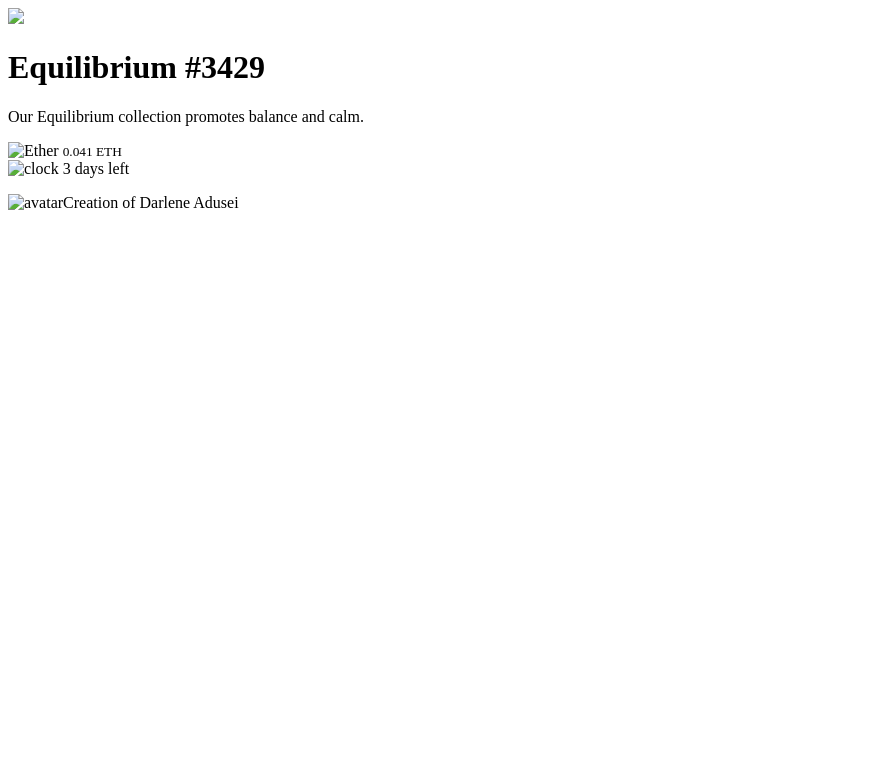
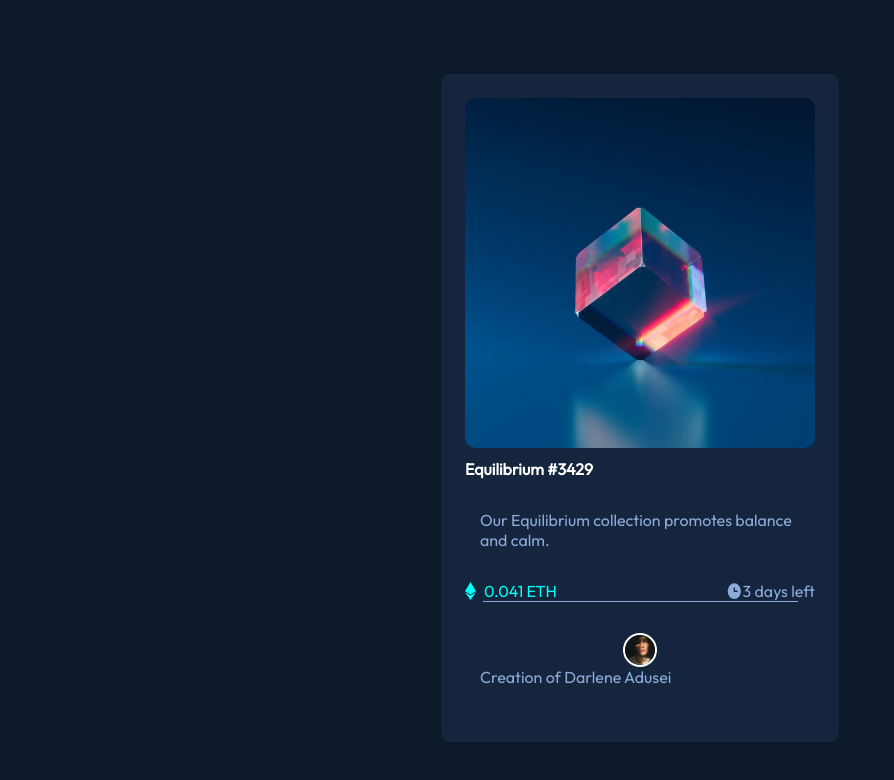
Before and after one commit to Darlenequame/nft-preview-card, a plain HTML site: page index.html in a window 1280 px wide. Shown: the whole page, without its empty margins (0-894 px from the left). Drawn offline with Linux system fonts and the light colour scheme.

Commit message:
Co-authored-by: A. Emmanuel <asamoahe3@users.noreply.github.com>

```diff
--- a/index.html
+++ b/index.html
@@ -1,17 +1,23 @@
 <!DOCTYPE html>
 <html lang="en">
   <head>
-  <meta charset="UTF-8">
-  <meta name="viewport" content="width=device-width, initial-scale=1.0">
-  <link rel="stylesheet" href="./style.css">
-  <link rel="icon" type="image/png" sizes="32x32" href="./images/favicon-32x32.png">
+    <meta charset="UTF-8" />
+    <meta name="viewport" content="width=device-width, initial-scale=1.0" />
+    <link rel="stylesheet" href="./style.css" />
+    <link
+      rel="icon"
+      type="image/png"
+      sizes="32x32"
+      href="./images/favicon-32x32.png"
+    />
     <title>NFT Preview Card Component</title>
   </head>
   <body>
     <main>
       <div class="container">
-
-      <img class="ether" src="./images/image-equilibrium.jpg"/>
+        <div class="hero-image">
+          <img class="ether" src="./images/image-equilibrium.jpg" />
+        </div>
 
         <h1>Equilibrium #3429</h1>
 
@@ -19,17 +25,25 @@
 
         <div class="balance">
           <div class="eth">
-          <img src="./images/icon-ethereum.svg" alt="Ether"/>
-          <small>0.041 ETH</small>
+            <img src="./images/icon-ethereum.svg" alt="Ether" />
+            <span>0.041 ETH</span>
           </div>
 
-       <div class="days"><img src="./images/icon-clock.svg" alt="clock"/> <span>3 days left</span></div>
+          <div class="days">
+            <img src="./images/icon-clock.svg" alt="clock" />
+            <span>3 days left</span>
+          </div>
         </div>
 
         <div class="hr"></div>
 
-      <p class="text-mute"><img class="avatar" src="./images/image-avatar.png" alt="avatar"/>Creation of <span>Darlene Adusei</span></p>
-
+        <p class="text-mute">
+          <img
+            class="avatar"
+            src="./images/image-avatar.png"
+            alt="avatar"
+          />Creation of <span>Darlene Adusei</span>
+        </p>
       </div>
     </main>
   </body>
--- /dev/null
+++ b/style.css
@@ -0,0 +1,108 @@
+@import url("https://fonts.googleapis.com/css2?family=Outfit:wght@400&display=swap");
+
+:root {
+  /*Colours*/
+  --Soft-blue: hsl(215, 51%, 70%);
+  --Cyan: hsl(178, 100%, 50%);
+
+  --Very-dark-blue-main-BG: hsl(217, 54%, 11%);
+  --Very-dark-blue-card-BG: hsl(216, 50%, 16%);
+  --Very-dark-blue-line: hsl(215, 32%, 27%);
+  --White: hsl(0, 0%, 100%);
+}
+
+img,
+svg {
+  display: block;
+  width: 100%;
+}
+
+body {
+  font-family: "Outfit", sans-serif;
+  background-color: var(--Very-dark-blue-main-BG);
+}
+
+main {
+  display: grid;
+  place-items: center;
+  align-items: center;
+  min-height: 100vh;
+}
+
+.container {
+  background-color: var(--Very-dark-blue-card-BG);
+  margin: 0;
+  text-align: center;
+  border-radius: 2%;
+  max-width: 350px;
+  margin: 0 auto;
+  padding: 1.5rem;
+}
+
+.balance {
+  display: flex;
+  justify-content: space-between;
+}
+
+.balance img {
+    /**This is to set smaller size for the logo*/
+    width: max-content;
+}
+
+
+h1 {
+  /* padding: 10px; */
+  gap: 1rem;
+  text-align: left;
+  color: var(--White);
+  font-size: 1rem;
+  font-weight: 600;
+}
+
+p {
+  padding: 15px;
+  font-size: 1rem;
+  font-weight: 300;
+  text-align: left;
+  color: var(--Soft-blue);
+}
+
+.hr {
+  margin: 0 auto;
+  background-color: var(--Soft-blue);
+  height: 1px;
+  width: 90%;
+}
+
+.eth {
+  /**/
+  color: var(--Cyan);
+  display: flex;
+  align-items: center;
+  gap: 0.5rem;
+}
+
+
+.days {
+  display: flex;
+  color: var(--Soft-blue);
+}
+
+.hero-image .ether {
+  border-radius: 10px;
+  max-width: max-content;
+}
+.avatar {
+  border: 2px solid var(--White);
+  max-width: 30px;
+  border-radius: 50%;
+  margin: 0 auto;
+}
+
+/* Media Screen*/
+
+@media only screen and (min-device-width: 375px) and (max-device-width: 1440px) {
+  main {
+    display: flex;
+  }
+}
```
Also changed, not shown: images/favicon-32x32.png (added), images/icon-clock.svg (added), images/icon-ethereum.svg (added), images/icon-view.svg (added), images/image-avatar.png (added), images/image-equilibrium.jpg (added), 3 other files. Lines whose indentation alone changed are shown as unchanged.
